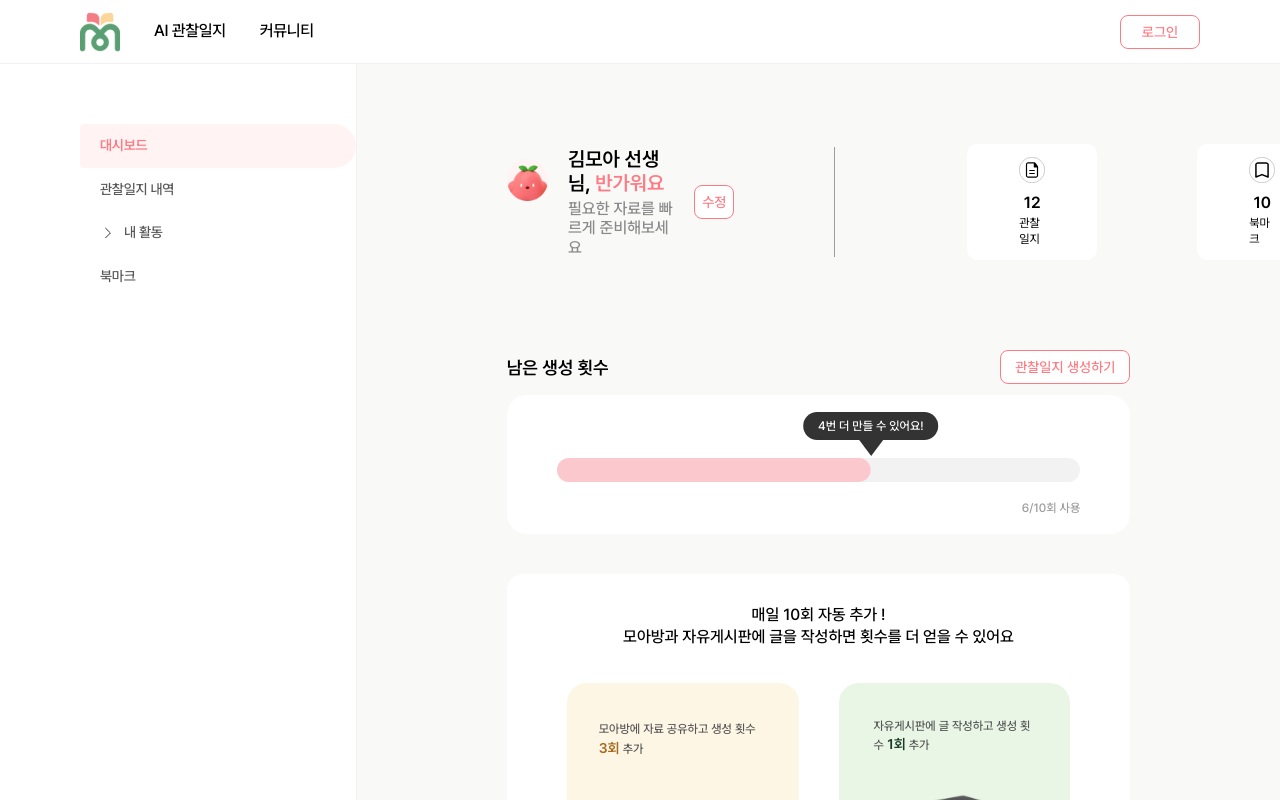
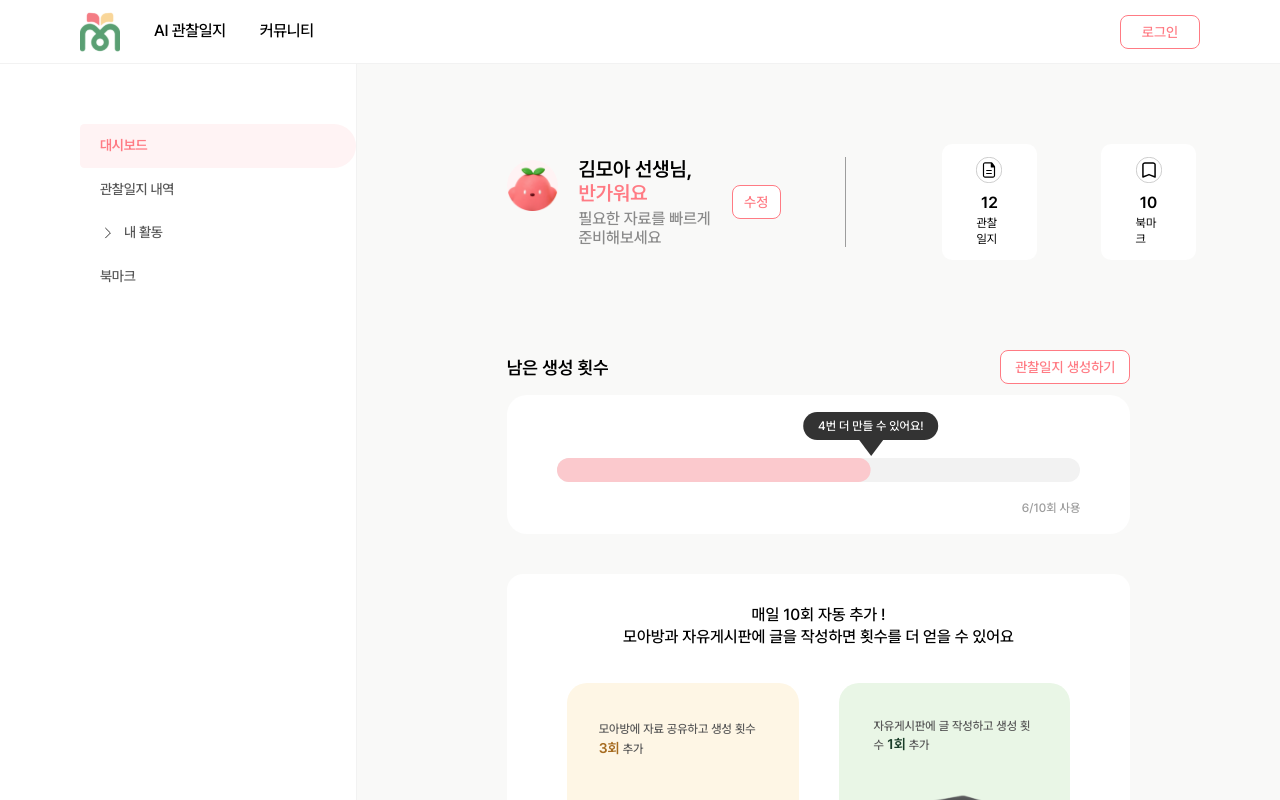
Before and after one commit to 7-baduki/moassam-frontend, a Next.js app: page /mypage/dashboard in a window 1280 px wide. Built offline with nearby package versions, Linux system fonts and the light colour scheme.

Commit message:
style: 마이페이지 대시보드 ProfileSummary 간격 clamp 적용 및 반응형 개선 (#59)

```diff
--- a/components/mypage/dashboard/ProfileSummary.tsx
+++ b/components/mypage/dashboard/ProfileSummary.tsx
@@ -19,13 +19,13 @@ export function ProfileSummary({
 }: ProfileSummaryProps) {
   return (
     <div className="flex flex-col gap-8 xl:flex-row xl:items-center xl:divide-x-[0.5px] xl:divide-black-500">
-      <div className="flex items-center gap-5 pr-25">
+      <div className="flex items-center gap-5 xl:pr-[clamp(1rem,5.2vw,4rem)]">
         <div className="h-21.25 w-21.25 overflow-hidden rounded-full">
           <Image src={DefaultAvatar} alt="프로필 아바타" width={85} height={85} />
         </div>
         <div className="flex flex-col gap-1">
           <p className="text-xl leading-[120%] font-semibold text-black">
-            {name} 선생님, <span className="text-pink-500">반가워요</span>
+            {name} 선생님, <span className="whitespace-nowrap text-pink-500">반가워요</span>
           </p>
           <p className="text-base leading-[120%] font-medium text-black-600">
             필요한 자료를 빠르게 준비해보세요
@@ -36,10 +36,10 @@ export function ProfileSummary({
         </Button>
       </div>
 
-      <div className="flex flex-1 items-stretch gap-25 xl:pl-25">
+      <div className="flex flex-1 items-stretch gap-[clamp(1rem,5.2vw,4rem)] xl:pl-[clamp(1rem,5.2vw,4rem)]">
         <Link
           href="/mypage/observations"
-          className="flex flex-1 flex-col items-center justify-center gap-2 rounded-[10px] bg-white px-13 py-3.25 transition-shadow duration-200 hover:shadow-[2px_2px_6px_0px_#0000000F]"
+          className="flex flex-1 flex-col items-center justify-center gap-2 rounded-[10px] bg-white px-[clamp(0.5rem,2.7vw,3.25rem)] py-3.25 transition-shadow duration-200 hover:shadow-[2px_2px_6px_0px_#0000000F]"
         >
           <ObservationCountIcon />
           <div className="flex flex-col items-center text-black">
@@ -49,7 +49,7 @@ export function ProfileSummary({
         </Link>
         <Link
           href="/mypage/bookmarks"
-          className="flex flex-1 flex-col items-center justify-center gap-2 rounded-[10px] bg-white px-13 py-3.25 transition-shadow duration-200 hover:shadow-[2px_2px_6px_0px_#0000000F]"
+          className="flex flex-1 flex-col items-center justify-center gap-2 rounded-[10px] bg-white px-[clamp(0.5rem,2.7vw,3.25rem)] py-3.25 transition-shadow duration-200 hover:shadow-[2px_2px_6px_0px_#0000000F]"
         >
           <BookmarkCountIcon />
           <div className="flex flex-col items-center text-black">
```
